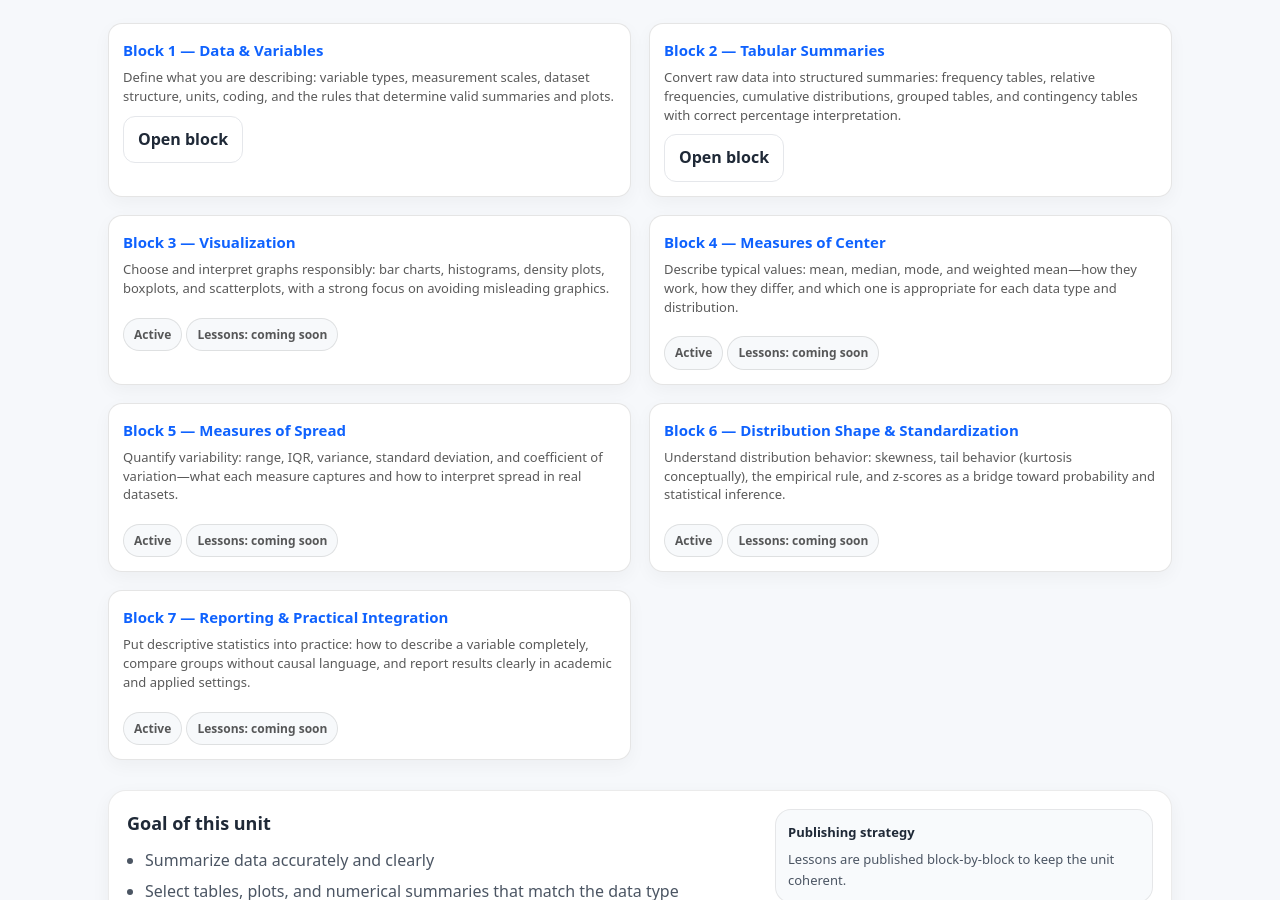
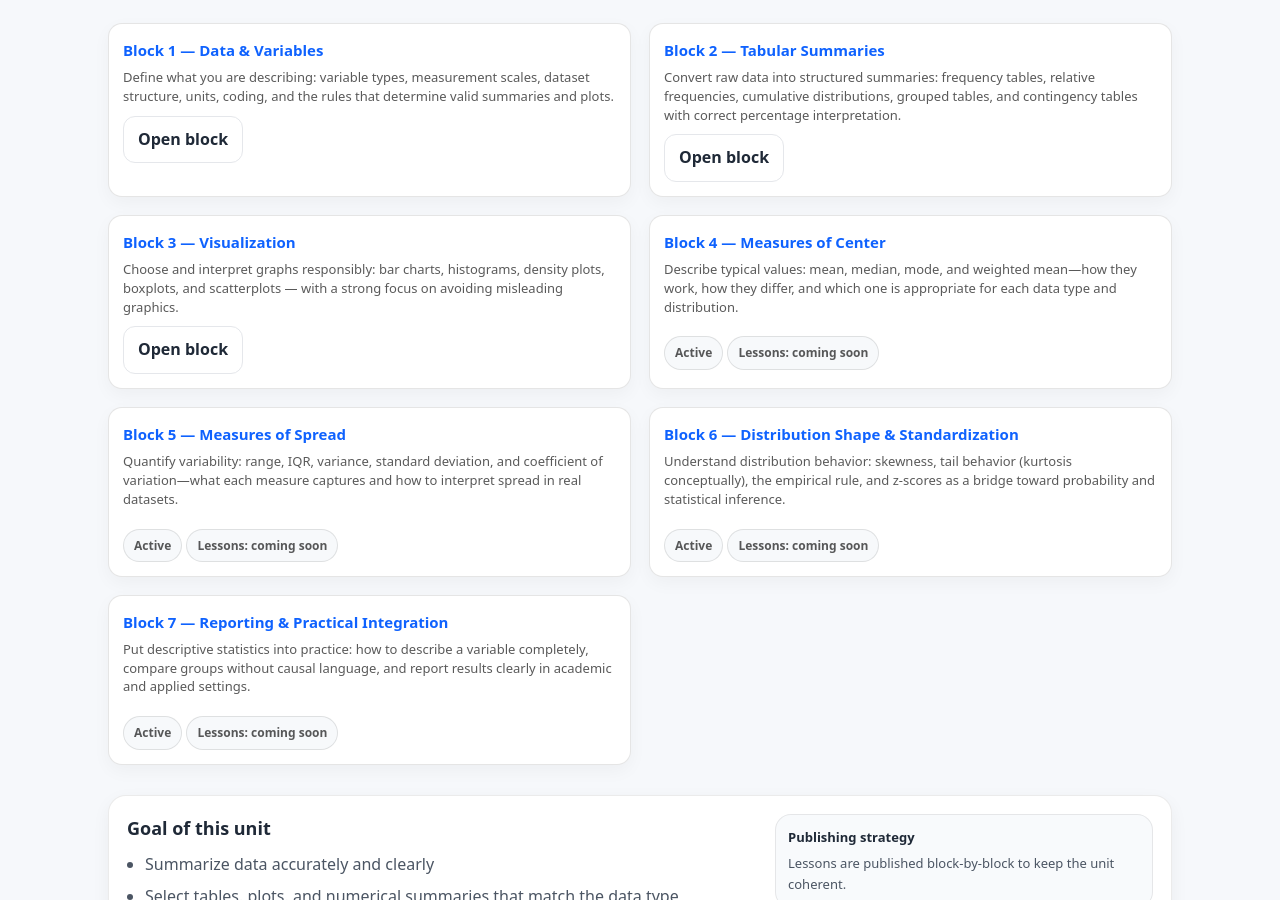
Before and after one commit to ammar-homaida-statistics/easystatisticsacademy, a Jekyll site: the page built from descriptive/index.md, in a window 1280 px wide and 900 px high, scrolled down 972 px. Built offline with Jekyll 4.4.1, drawn with Linux system fonts in a browser that asks for light colours.

Commit message:
Activate block 3

```diff
--- a/descriptive/index.md
+++ b/descriptive/index.md
@@ -120,17 +120,20 @@ sidebar: false
     </div>
 
     <!-- Block 3 -->
-    <div class="card lesson-card">
-      <h3><a href="/descriptive/visualization/">Block 3 — Visualization</a></h3>
-      <p>
-        Choose and interpret graphs responsibly: bar charts, histograms, density plots, boxplots, and scatterplots,
-        with a strong focus on avoiding misleading graphics.
-      </p>
-      <div class="pill-row">
-        <span class="pill">Active</span>
-        <span class="pill">Lessons: coming soon</span>
-      </div>
-    </div>
+<div class="card lesson-card">
+  <h3>
+    <a href="/descriptive/visualization/">Block 3 — Visualization</a>
+  </h3>
+
+  <p>
+    Choose and interpret graphs responsibly: bar charts, histograms, density plots, boxplots, and scatterplots
+    — with a strong focus on avoiding misleading graphics.
+  </p>
+
+  <div class="pill-row">
+    <a class="btn btn-outline" href="/descriptive/visualization/">Open block</a>
+  </div>
+</div>
 
     <!-- Block 4 -->
     <div class="card lesson-card">
```
